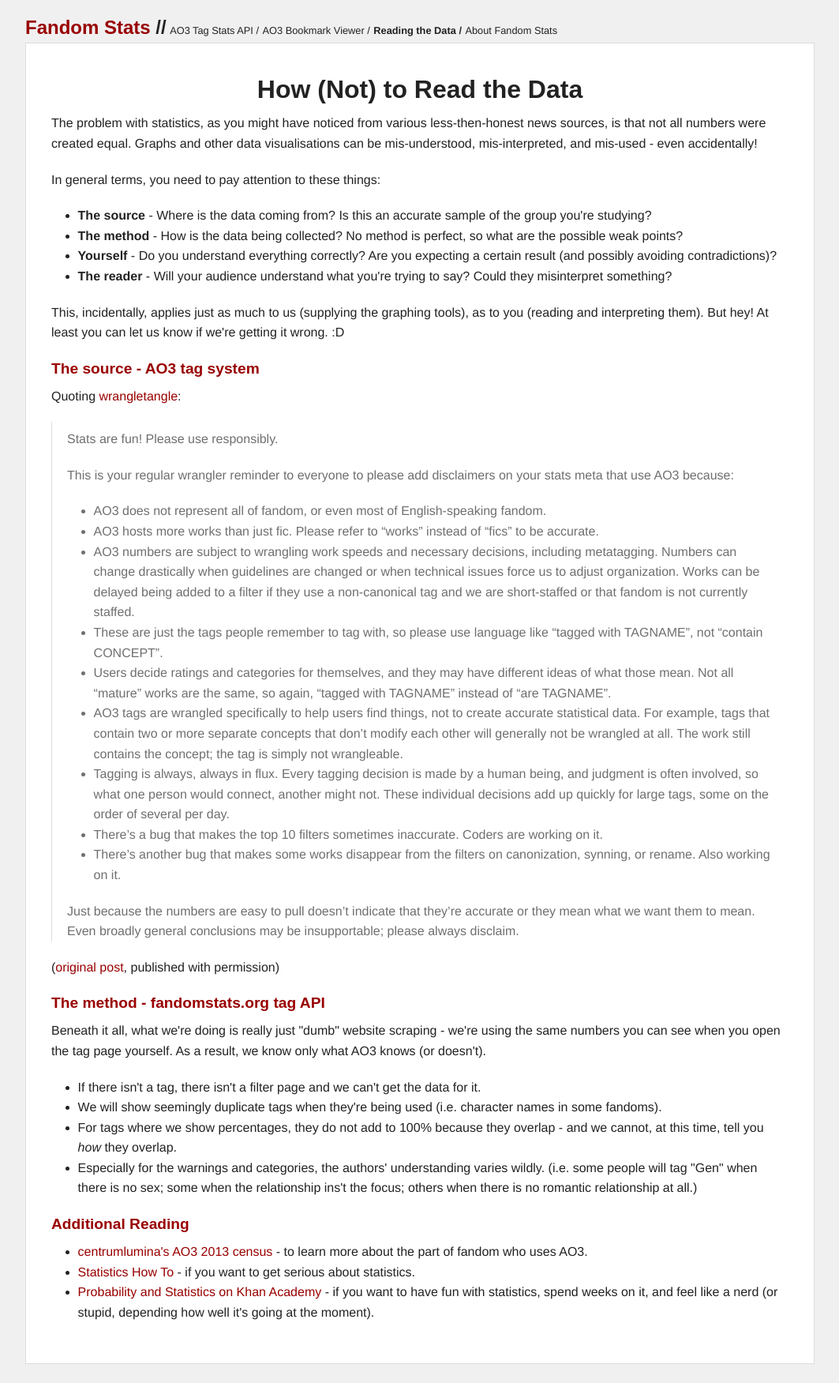
After one commit to esgibter/fandomstats, a Python web app: template src/application/home/templates/reading-the-data.html in a window 1280 px wide. The commit adds this page. Shown: the whole page at 79% size, without its empty margins (108-1171 px from the left). Run offline with Jinja, Linux system fonts and the light colour scheme; the template is opened without the code that fills it, so the values that code supplies are empty.

Commit message:
added methodology page; small terminology fixes

```diff
--- a/src/application/home/static/css/home.css
+++ b/src/application/home/static/css/home.css
@@ -127,7 +127,9 @@
 	padding:2rem;
 }
 
-
+#main ul {
+	padding-left:1em;
+}
 
 #homepage-linklist {
 	margin-top:0.8em;
--- a/src/application/home/static/js/homepage.js
+++ b/src/application/home/static/js/homepage.js
@@ -233,7 +233,7 @@
 			var categories = $("#graph-category");
 			if (0 == categories.length) {
 				categories = $('<div class="large-12 column graph" id="graph-category"></div>');
-				categories.append('<h3>Categories</h3><p>Types of ships based on the genders of the participants, where F = female, M = male. (The percents are from the total amount of fic and do not add up to 100%.)</p>');
+				categories.append('<h3>Categories</h3><p>Types of ships based on the genders of the participants, where F = female, M = male. (The percents are from the total amount of works and do not add up to 100%.)</p>');
 				graphs.append(categories);
 			}
 
@@ -264,7 +264,7 @@
 			var warnings = $("#graph-warning");
 			if (0 == warnings.length) {
 				warnings = $('<div class="large-12 column graph" id="graph-warning"></div>');
-				warnings.append('<h3>Warnings</h3><p>Additional content warnings set by the author. (The percents are from the total amount of fic and do not add up to 100%.)</p>');
+				warnings.append('<h3>Warnings</h3><p>Additional content warnings set by the author. (The percents are from the total amount of works and do not add up to 100%.)</p>');
 				graphs.append(warnings);
 			}
 			if (FSTATS.graphInstances['warningGraph'] !== undefined) {
--- a/src/application/home/templates/base.html
+++ b/src/application/home/templates/base.html
@@ -69,6 +69,7 @@
 		{% set navbar = [
 		    ('ao3-tag-stats', 'AO3 Tag Stats API',false),
 		    ('ao3-bookmark-viewer', 'AO3 Bookmark Viewer',false),
+		    ('reading-the-data', 'Reading the Data',false),
 		    ('about', 'About Fandom Stats',true),
 		] -%}
 		{% set active_page = page_id|default('') -%}
--- /dev/null
+++ b/src/application/home/templates/reading-the-data.html
@@ -0,0 +1,51 @@
+{% extends "base.html" %}
+{% set page_id = "reading-the-data" %}
+{% block title %}How to Read the Data{% endblock %}
+{% block content %}
+	<h2>How (Not) to Read the Data</h2>
+	<p>The problem with statistics, as you might have noticed from various less-then-honest news sources, is that not all numbers were created equal. Graphs and other data visualisations can be mis-understood, mis-interpreted, and mis-used - even accidentally!
+	<p>In general terms, you need to pay attention to these things:</p>
+		<ul>
+			<li><strong>The source</strong> - Where is the data coming from? Is this an accurate sample of the group you're studying?</li>
+			<li><strong>The method</strong> - How is the data being collected? No method is perfect, so what are the possible weak points?</li>
+			<li><strong>Yourself</strong> - Do you understand everything correctly? Are you expecting a certain result (and possibly avoiding contradictions)?</li>
+			<li><strong>The reader</strong> - Will your audience understand what you're trying to say? Could they misinterpret something?</li>
+		</ul>
+		<p>This, incidentally, applies just as much to us (supplying the graphing tools), as to you (reading and interpreting them). But hey! At least you can let us know if we're getting it wrong. :D</p>
+
+		<h3>The source - AO3 tag system</h3>
+		<p>Quoting <a href="https://wrangletangle.tumblr.com/">wrangletangle</a>:</p>
+		<blockquote>
+			<p style="">Stats are fun! Please use responsibly.<br></p>
+<p>This is your regular wrangler reminder to everyone to please add disclaimers on your stats meta that use AO3 because:</p>
+<ul>
+	<li>AO3 does not represent all of fandom, or even most of English-speaking fandom.<br></li>
+	<li>AO3 hosts more works than just fic. Please refer to “works” instead of “fics” to be accurate.</li>
+	<li>AO3 numbers are subject to wrangling work speeds and necessary decisions, including metatagging. Numbers can change drastically when guidelines are changed or when technical issues force us to adjust organization. Works can be delayed being added to a filter if they use a non-canonical tag and we are short-staffed or that fandom is not currently staffed.</li>
+	<li>These are just the tags people remember to tag with, so please use language like “tagged with TAGNAME”, not “contain CONCEPT”.</li>
+	<li>Users decide ratings and categories for themselves, and they may have different ideas of what those mean. Not all “mature” works are the same, so again, “tagged with TAGNAME” instead of “are TAGNAME”.</li>
+	<li>AO3 tags are wrangled specifically to help users find things, not to create accurate statistical data. For example, tags that contain two or more separate concepts that don’t modify each other will generally not be wrangled at all. The work still contains the concept; the tag is simply not wrangleable.</li>
+	<li>Tagging is always, always in flux. Every tagging decision is made by a human being, and judgment is often involved, so what one person would connect, another might not. These individual decisions add up quickly for large tags, some on the order of several per day.<br></li>
+	<li>There’s a bug that makes the top 10 filters sometimes inaccurate. Coders are working on it.</li>
+	<li>There’s another bug that makes some works disappear from the filters on canonization, synning, or rename. Also working on it.</li>
+</ul>
+<p>Just because the numbers are easy to pull doesn’t indicate that they’re accurate or they mean what we want them to mean. Even broadly general conclusions may be insupportable; please always disclaim.<br></p>
+		</blockquote>
+		<p>(<a href="https://wrangletangle.tumblr.com/post/162679047625/to-people-using-fandomstatsorg">original post</a>, published with permission)</p>
+	<h3>The method - fandomstats.org tag API</h3>
+	<p>Beneath it all, what we're doing is really just "dumb" website scraping - we're using the same numbers you can see when you open the tag page yourself. As a result, we know only what AO3 knows (or doesn't).</p>
+		<ul>
+			<li>If there isn't a tag, there isn't a filter page and we can't get the data for it.</li>
+			<li>We will show seemingly duplicate tags when they're being used (i.e. character names in some fandoms).</li>
+			<li>For tags where we show percentages, they do not add to 100% because they overlap - and we cannot, at this time, tell you <em>how</em> they overlap.</li>
+			<li>Especially for the warnings and categories, the authors' understanding varies wildly. (i.e. some people will tag "Gen" when there is no sex; some when the relationship ins't the focus; others when there is no romantic relationship at all.)</li>
+		</ul>
+
+<h3>Additional Reading</h3>
+<ul>
+	<li><a href="http://centrumlumina.tumblr.com/post/63208278796/ao3-census-masterpost">centrumlumina's AO3 2013 census</a> - to learn more about the part of fandom who uses AO3.</li>
+
+	<li><a href="http://www.statisticshowto.com/probability-and-statistics/">Statistics How To</a> - if you want to get serious about statistics.</li>
+	<li><a href="https://www.khanacademy.org/math/statistics-probability">Probability and Statistics on Khan Academy</a> - if you want to have fun with statistics, spend weeks on it, and feel like a nerd (or stupid, depending how well it's going at the moment).</li>
+</ul>
+{% endblock %}
--- a/src/application/home/views.py
+++ b/src/application/home/views.py
@@ -27,6 +27,11 @@
 def about():
   return render_template('about.html')
 
+# About
+@home.route("/reading-the-data")
+def howto():
+  return render_template('reading-the-data.html')
+
 # Google Search Console verification file
 @home.route("/google137e022a821ce1e1.html")
 def GSC_file():
```
